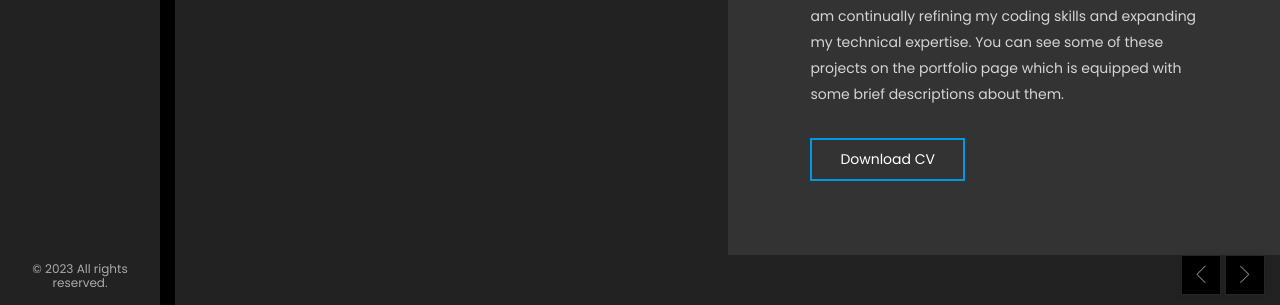
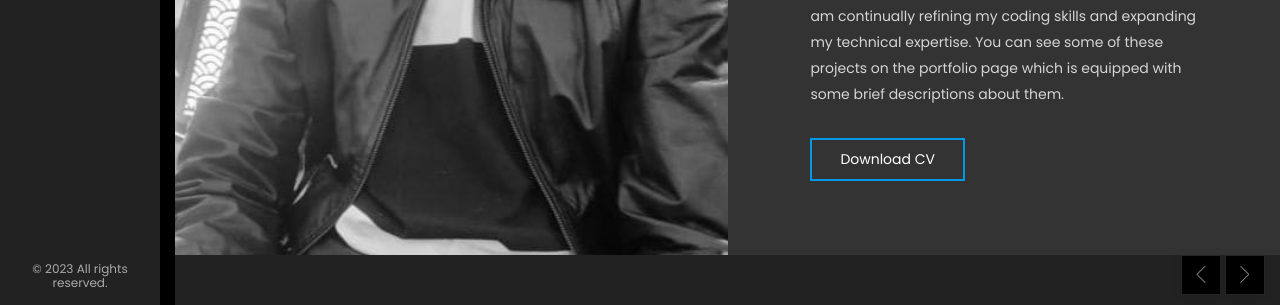
Before and after one commit to Kunal-Diwan/Kunaldiwan.xyz, a plain HTML site: page index.html in a window 1280 px wide. Shown: the part 495-800 px from the top of the page. Drawn offline with Linux system fonts and the light colour scheme; some packages are replaced by stand-ins of ours.

Commit message:
Update main.css

```diff
--- a/css/main.css
+++ b/css/main.css
@@ -675,7 +675,7 @@ blockquote {
 }
 
 .section-inner.start-page-full-width .inner-content .fill-block {
-  background-image: url(../pa.jpeg);
+  background-image: url(../images/pa.jpeg);
 }
 .section-inner.start-page-full-width .inner-content .fill-block {
   position: relative;
```
